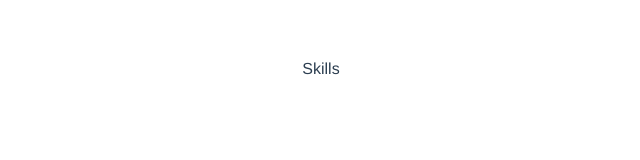
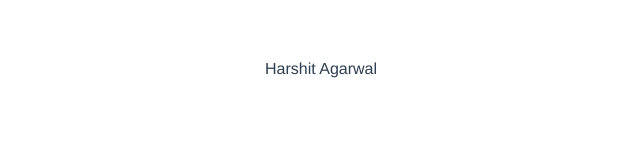
Before and after one commit to harshit97/Vue-Skills, a Vue app: page / in a window 1280 px wide. Shown: the top 160 px of the page, without its empty margins (319-959 px from the left). Built offline with nearby package versions, Linux system fonts and the light colour scheme.

Commit message:
Interpolation Example 1

```diff
--- a/src/components/Skills.vue
+++ b/src/components/Skills.vue
@@ -1,11 +1,15 @@
 <template>
-  <div class="hello">Skills</div>
+  <div class="hello">{{name}}</div>
 </template>
 
 <script>
 export default {
   name: "Skills",
-  props: {}
+  data() {
+    return {
+      name: "Harshit Agarwal"
+    };
+  }
 };
 </script>
 
```
